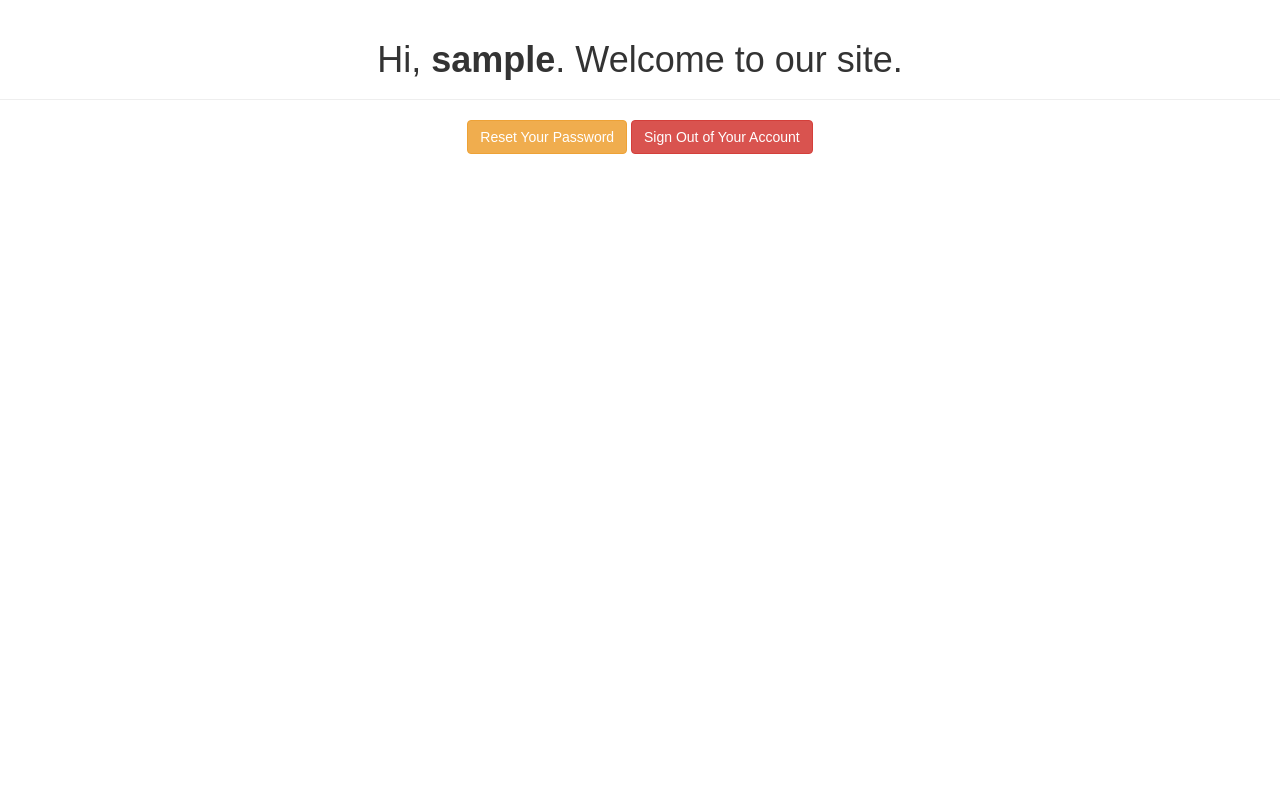
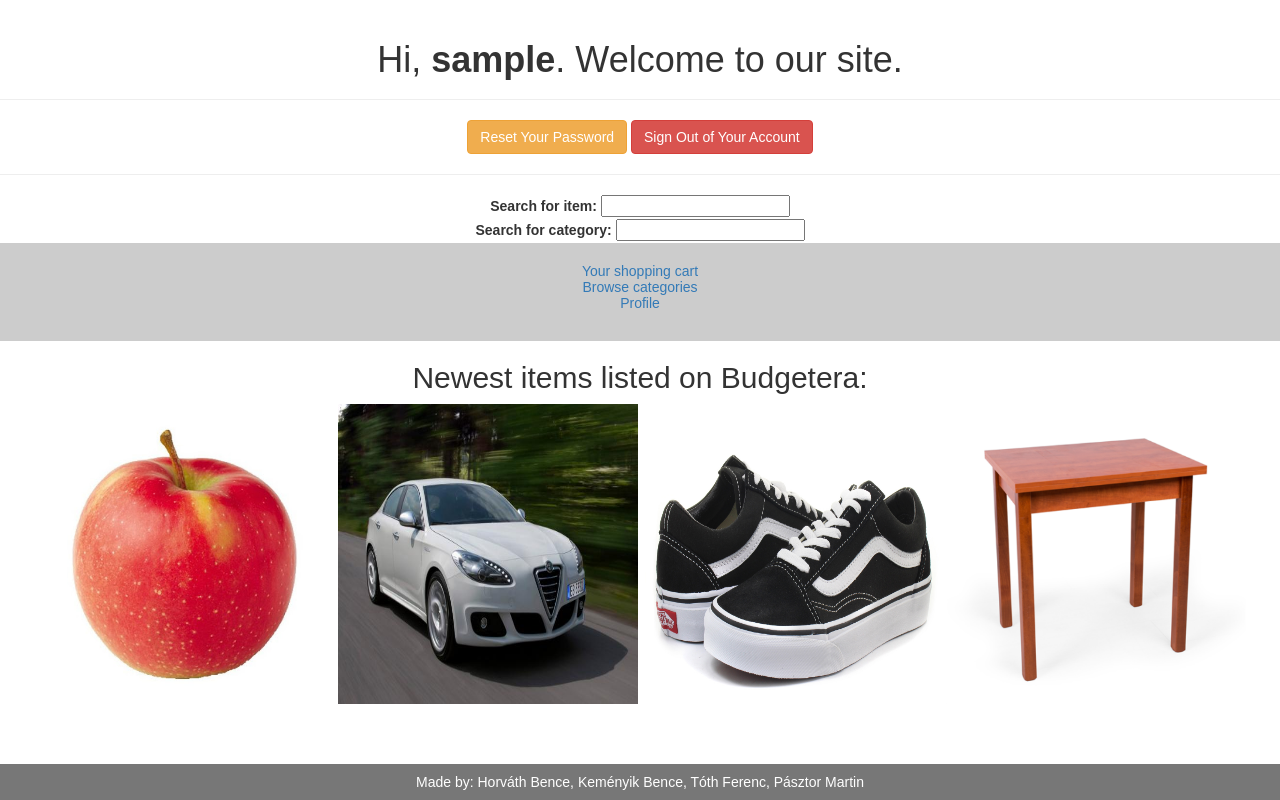
Before and after one commit to PE-Genyo/Vatera, a PHP site: page /welcome.php in a window 1280 px wide. Run offline with PHP 8.4, Linux system fonts and the light colour scheme; the visitor is signed in with stand-in values (Sample User, id 1).

Commit message:
Add files via upload

```diff
--- /dev/null
+++ b/Budgetera/footer.php
@@ -0,0 +1,21 @@
+<!DOCTYPE html>
+<html lang="en">
+<head>
+<meta charset="UTF-8">
+<link rel="stylesheet" href="https://maxcdn.bootstrapcdn.com/bootstrap/3.3.7/css/bootstrap.css">
+<style type="text/css">
+.footer {
+		  position: fixed;
+		  background-color: #777;
+		  padding: 10px;
+		  text-align: center;
+		  bottom: 0px;
+		  width: 100%;
+		  color: white;
+		}
+</style>
+</head>
+<body>
+<div class="footer">Made by: Horváth Bence, Keményik Bence, Tóth Ferenc, Pásztor Martin</div>
+</body>
+</html>
--- a/Budgetera/login.php
+++ b/Budgetera/login.php
@@ -93,6 +93,7 @@ if($_SERVER["REQUEST_METHOD"] == "POST"){
     // Close connection
     mysqli_close($link);
 }
+include("footer.php");
 ?>
 
 <!DOCTYPE html>
--- a/Budgetera/logout.php
+++ b/Budgetera/logout.php
@@ -10,5 +10,6 @@ session_destroy();
 
 // Redirect to login page
 header("location: login.php");
+include("footer.php");
 exit;
 ?>
--- a/Budgetera/register.php
+++ b/Budgetera/register.php
@@ -91,6 +91,7 @@ if($_SERVER["REQUEST_METHOD"] == "POST"){
     // Close connection
     mysqli_close($link);
 }
+include("footer.php");
 ?>
 
 <!DOCTYPE html>
--- a/Budgetera/reset-password.php
+++ b/Budgetera/reset-password.php
@@ -68,6 +68,7 @@ if($_SERVER["REQUEST_METHOD"] == "POST"){
     // Close connection
     mysqli_close($link);
 }
+include("footer.php");
 ?>
 
 <!DOCTYPE html>
--- a/Budgetera/welcome.php
+++ b/Budgetera/welcome.php
@@ -7,6 +7,7 @@ if(!isset($_SESSION["loggedin"]) || $_SESSION["loggedin"] !== true){
     header("location: login.php");
     exit;
 }
+include("footer.php");
 ?>
 
 <!DOCTYPE html>
@@ -16,7 +17,22 @@ if(!isset($_SESSION["loggedin"]) || $_SESSION["loggedin"] !== true){
     <title>Welcome</title>
     <link rel="stylesheet" href="https://maxcdn.bootstrapcdn.com/bootstrap/3.3.7/css/bootstrap.css">
     <style type="text/css">
-        body{ font: 14px sans-serif; text-align: center; }
+        body{ font: 14px sans-serif; text-align: center;
+		}
+
+		nav {
+		  -webkit-flex: 1;
+		  -ms-flex: 1;
+		  flex: 1;
+		  background: #ccc;
+		  padding: 20px;
+		}
+
+		nav ul {
+		  list-style-type: none;
+		  text-align: center;
+		  padding: 0;
+		}
     </style>
 </head>
 <body>
@@ -25,7 +41,35 @@ if(!isset($_SESSION["loggedin"]) || $_SESSION["loggedin"] !== true){
     </div>
     <p>
         <a href="reset-password.php" class="btn btn-warning">Reset Your Password</a>
-        <a href="logout.php" class="btn btn-danger">Sign Out of Your Account</a>
+        <a href="logout.php" class="btn btn-danger">Sign Out of Your Account</a><br>
     </p>
+
+	<hr>
+
+	<section>
+		<form>
+			<label for="search-item">Search for item:</label>
+			<input type="text" id="search" name="search"><br>
+			<label for="search-cat">Search for category:</label>
+			<input type="text" id="search-cat" name="search-cat"><br>
+		</form>
+
+		<nav>
+			<ul>
+			    <li><a href="#">Your shopping cart</a></li>
+			    <li><a href="#">Browse categories</a></li>
+			    <li><a href="#">Profile</a></li>
+			</ul>
+		</nav>
+	</section>
+	<h2>Newest items listed on Budgetera:</h2>
+	<div class="newI-iems">
+		<img src="alma.jpg" width="300" height="300">
+		<img src="kocsi.jpg" width="300" height="300">
+		<img src="cipo.jpg" width="300" height="300">
+		<img src="asztal.jpg" width="300" height="300">
+	</div>
+
+	<!-- Todo: 5 newest listed items -->
 </body>
 </html>
```
Also changed, not shown: Budgetera/alma.jpg (added), Budgetera/asztal.jpg (added), Budgetera/cipo.jpg (added), Budgetera/kocsi.jpg (added).
